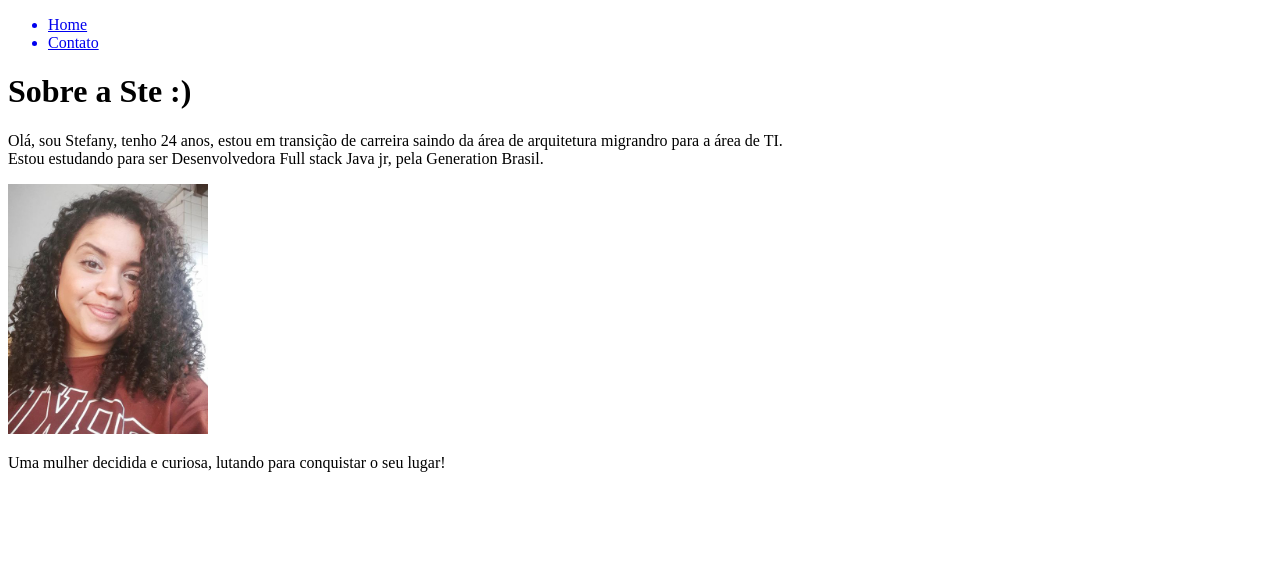
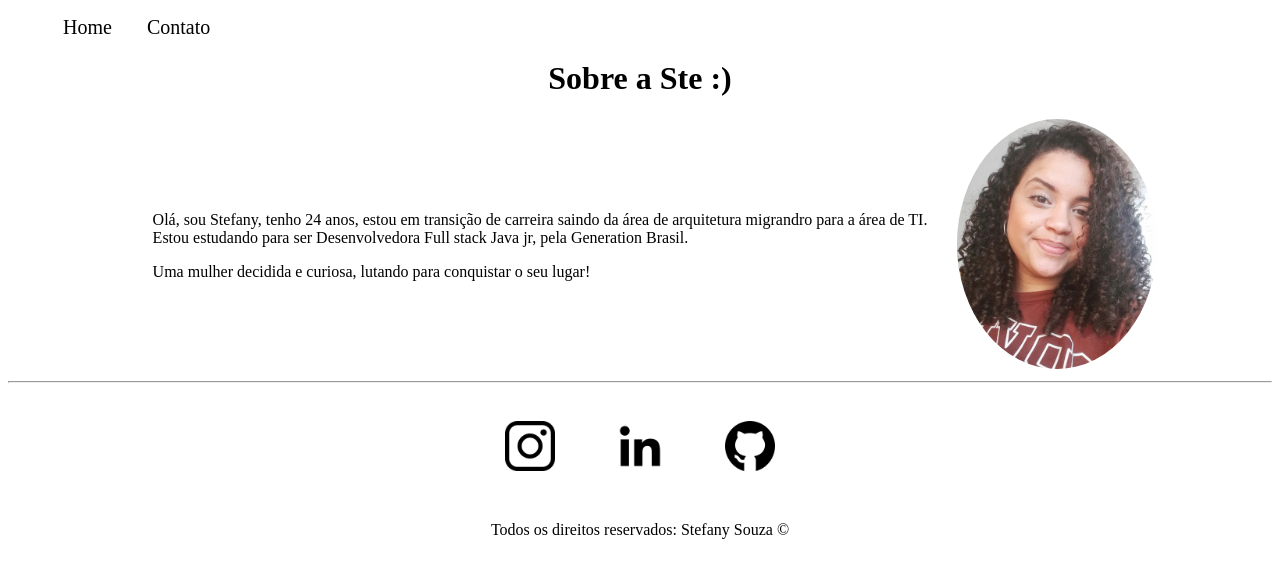
Before and after one commit to Stefanyrsouza/fundamentos-web, a plain HTML site: page meuperfil.html in a window 1280 px wide. Drawn offline with Linux system fonts and the light colour scheme.

Commit message:
Implementação do site usando CSS

```diff
--- /dev/null
+++ b/assets/css/style.css
@@ -0,0 +1,39 @@
+/*Estilos da página meuperfil.html*/
+.center {
+    text-align: center;
+}
+.justify {
+    text-align: justify;
+}
+.container {
+    display: flex;
+    flex-flow: row;
+    justify-content: center;
+    align-items: center;
+}
+
+#menu li {
+    display: inline;
+    padding: 15px;
+    }
+#menu li a {
+    text-decoration: none;
+    color: black;
+    font-size: 20px;
+}
+#menu li a:hover{
+    color:grey;
+}
+
+.p-30 {
+    padding: 30px;
+}
+.br-50 {
+    border-radius: 50%;
+}
+.tm-social {
+    width: 50px;
+    height: 50px;
+}
+
+/*Estilos da página contato.html*/
--- a/meuperfil.html
+++ b/meuperfil.html
@@ -6,25 +6,55 @@
     <meta http-equiv="X-UA-Compatible" content="IE=edge">
     <meta name="viewport" content="width=device-width, initial-scale=1.0">
     <title>Meu Perfil</title>
+    <link rel="stylesheet" href="assets/css/style.css">
 </head>
 
 <body>
 
-    <ul>
-        <a href="meuperfil.html"><li>Home</li></a>
-        <a href="contato.html"><li>Contato</li></a>
+    <ul id="menu">
+        <li>
+            <a href="meuperfil.html"> Home </a>
+        </li>
+        <li>
+            <a href="contato.html"> Contato </a>
+        </li>
    </ul>
 
-    <h1>Sobre a Ste :)</h1>
+    <h1 class="center">Sobre a Ste :)</h1>
+    <div class="container">
+        <div class="p-30">
+            <p class="justify">Olá, sou Stefany, tenho 24 anos, estou em transição de carreira saindo da área de arquitetura migrandro para a área de TI. <br>
+            Estou estudando para ser Desenvolvedora Full stack Java jr, pela Generation Brasil.</p>
+            <p class="justify">Uma mulher decidida e curiosa, lutando para conquistar o seu lugar!</p>
+        </div>
 
-    <p>Olá, sou Stefany, tenho 24 anos, estou em transição de carreira saindo da área de arquitetura migrandro para a área de TI. <br>
-        Estou estudando para ser Desenvolvedora Full stack Java jr, pela Generation Brasil.</p>
+        <div>
+            <img class="br-50" src="assets/img/STE.jpg"
+            alt="Foto da Ste"
+            width="200"
+            height="250" >
+        </div>
+    </div>
+    <hr>
+    <footer>
 
-    <img src="assets/img/STE.jpg"
-        alt="Foto da Ste"
-        width="200"
-        height="250" >
-        <p>Uma mulher decidida e curiosa, lutando para conquistar o seu lugar!</p>
+        <div class="container">
+            <a href="https://www.instagram.com/stef.souzaa/">
+                <img class="tm-social p-30" src="assets/img/instagram.png" alt="Logo do Instagram">
+            </a>
+            <a href="https://www.linkedin.com/in/stefany-souza/">
+                <img class="tm-social p-30" src="assets/img/linkedin.png" alt="Logo do Linkedin">
+            </a>
+           <a href="https://github.com/Stefanyrsouza">
+                <img class="tm-social p-30" src="assets/img/github.png" alt="Logo do Github">
+           </a>
+
+        </div>
+
+       <p class="center">
+        Todos os direitos reservados: Stefany Souza &copy
+       </p>
+    </footer>
 
 
 </body>
```
Also changed, not shown: contato.html (+32 -12 lines), assets/img/github.png (added), assets/img/instagram.png (added), assets/img/linkedin.png (added).
